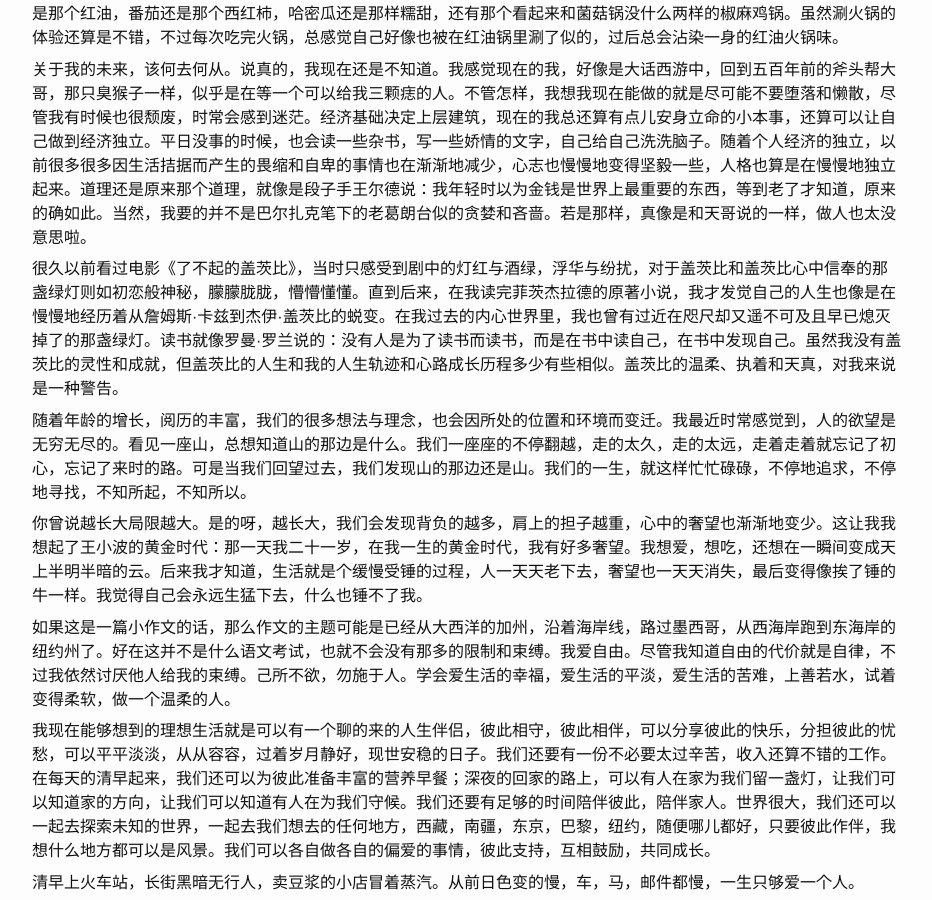
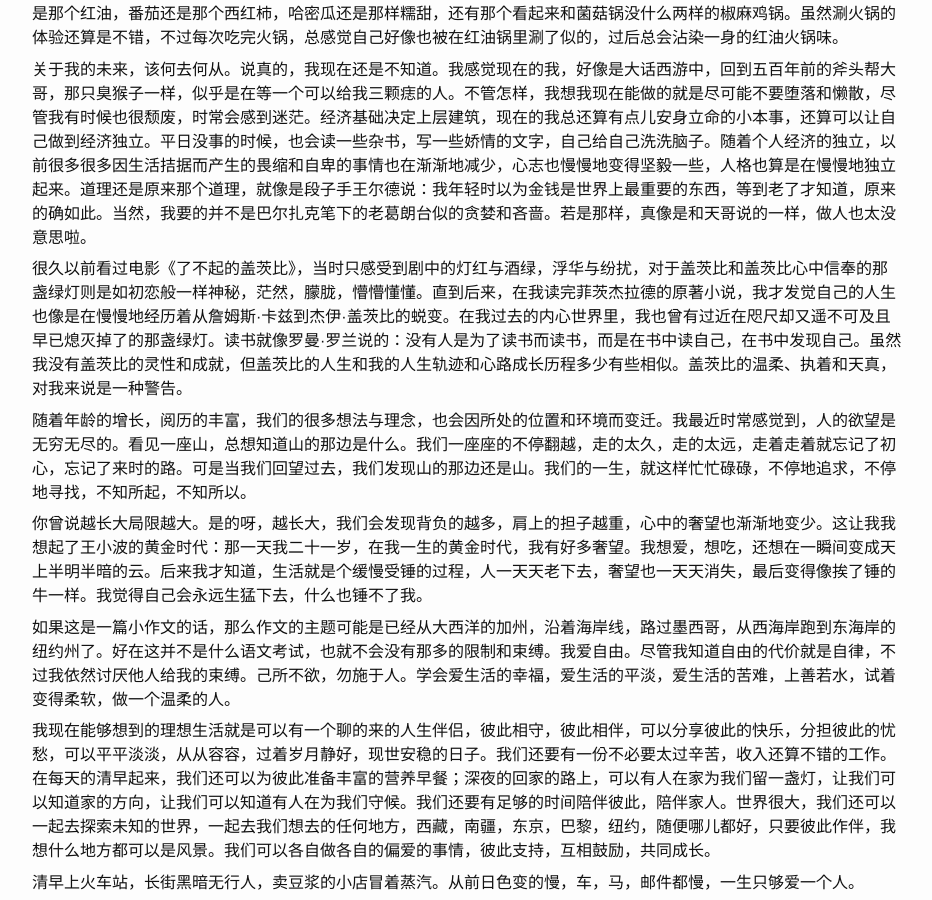
Before and after one commit to lianyu1115/lianyu, a Jekyll site: the page built from _essays/2021-02-22-我理想中的生活.md, in a window 1280 px wide and 900 px high, scrolled down 527 px. Shown: the whole window, without its empty margins (173-1105 px from the left). Built offline with Jekyll 4.4.1, drawn with Linux system fonts in a browser that asks for light colours.

Commit message:
Update 2021-02-22-我理想中的生活.md

```diff
--- a/_essays/2021-02-22-我理想中的生活.md
+++ b/_essays/2021-02-22-我理想中的生活.md
@@ -22,7 +22,7 @@ tags: ''
 
 关于我的未来，该何去何从。说真的，我现在还是不知道。我感觉现在的我，好像是大话西游中，回到五百年前的斧头帮大哥，那只臭猴子一样，似乎是在等一个可以给我三颗痣的人。不管怎样，我想我现在能做的就是尽可能不要堕落和懒散，尽管我有时候也很颓废，时常会感到迷茫。经济基础决定上层建筑，现在的我总还算有点儿安身立命的小本事，还算可以让自己做到经济独立。平日没事的时候，也会读一些杂书，写一些娇情的文字，自己给自己洗洗脑子。随着个人经济的独立，以前很多很多因生活拮据而产生的畏缩和自卑的事情也在渐渐地减少，心志也慢慢地变得坚毅一些，人格也算是在慢慢地独立起来。道理还是原来那个道理，就像是段子手王尔德说：我年轻时以为金钱是世界上最重要的东西，等到老了才知道，原来的确如此。当然，我要的并不是巴尔扎克笔下的老葛朗台似的贪婪和吝啬。若是那样，真像是和天哥说的一样，做人也太没意思啦。
 
-很久以前看过电影《了不起的盖茨比》，当时只感受到剧中的灯红与酒绿，浮华与纷扰，对于盖茨比和盖茨比心中信奉的那盏绿灯则如初恋般神秘，朦朦胧胧，懵懵懂懂。直到后来，在我读完菲茨杰拉德的原著小说，我才发觉自己的人生也像是在慢慢地经历着从詹姆斯·卡兹到杰伊·盖茨比的蜕变。在我过去的内心世界里，我也曾有过近在咫尺却又遥不可及且早已熄灭掉了的那盏绿灯。读书就像罗曼·罗兰说的：没有人是为了读书而读书，而是在书中读自己，在书中发现自己。虽然我没有盖茨比的灵性和成就，但盖茨比的人生和我的人生轨迹和心路成长历程多少有些相似。盖茨比的温柔、执着和天真，对我来说是一种警告。
+很久以前看过电影《了不起的盖茨比》，当时只感受到剧中的灯红与酒绿，浮华与纷扰，对于盖茨比和盖茨比心中信奉的那盏绿灯则是如初恋般一样神秘，茫然，朦胧，懵懵懂懂。直到后来，在我读完菲茨杰拉德的原著小说，我才发觉自己的人生也像是在慢慢地经历着从詹姆斯·卡兹到杰伊·盖茨比的蜕变。在我过去的内心世界里，我也曾有过近在咫尺却又遥不可及且早已熄灭掉了的那盏绿灯。读书就像罗曼·罗兰说的：没有人是为了读书而读书，而是在书中读自己，在书中发现自己。虽然我没有盖茨比的灵性和成就，但盖茨比的人生和我的人生轨迹和心路成长历程多少有些相似。盖茨比的温柔、执着和天真，对我来说是一种警告。
 
 随着年龄的增长，阅历的丰富，我们的很多想法与理念，也会因所处的位置和环境而变迁。我最近时常感觉到，人的欲望是无穷无尽的。看见一座山，总想知道山的那边是什么。我们一座座的不停翻越，走的太久，走的太远，走着走着就忘记了初心，忘记了来时的路。可是当我们回望过去，我们发现山的那边还是山。我们的一生，就这样忙忙碌碌，不停地追求，不停地寻找，不知所起，不知所以。
 
```
